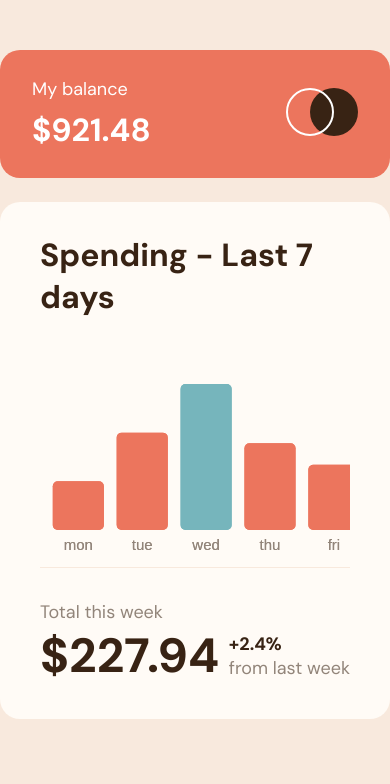
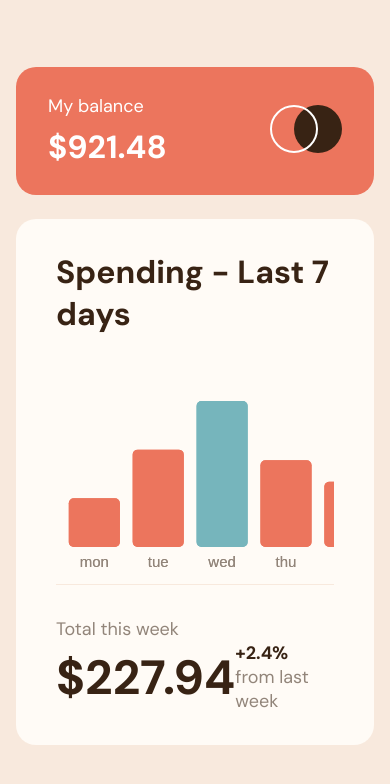
Before and after one commit to mseidel819/FEM-expense-chart, a React (Vite) app: page / in a window 390 px wide. Shown: the top 784 px of the page. Built offline with nearby package versions, Linux system fonts and the light colour scheme.

Commit message:
body style

```diff
--- a/src/App.css
+++ b/src/App.css
@@ -2,6 +2,7 @@
   max-width: 540px;
   max-height: 660px;
   margin: auto;
+  margin-top: 182px;
 }
 .app-title {
   font-size: 32px;
@@ -15,3 +16,10 @@
   border-radius: var(--radius);
   padding: 32px 40px;
 }
+
+@media (max-width: 540px) {
+  .app-container {
+    margin-top: 51px;
+    padding: 16px;
+  }
+}
--- a/src/index.css
+++ b/src/index.css
@@ -38,10 +38,10 @@ body {
   background-color: var(--cream-bg);
   font-family: var(--font-family);
   /* display: flex; */
-  align-items: center;
-  justify-content: center;
-  height: 100vh;
-  margin-top: 50px;
+  /* align-items: center; */
+  /* justify-content: center; */
+  /* height: 100vh; */
+  /* min-height: 450px; */
 }
 
 h1,
```
